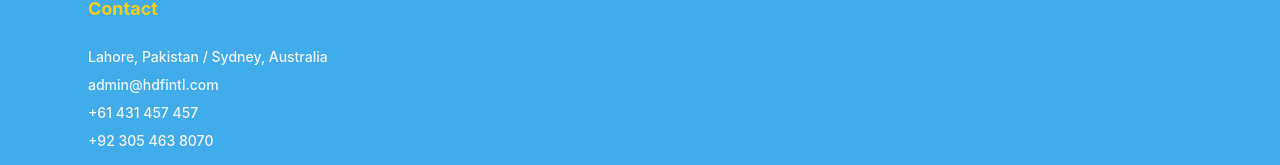
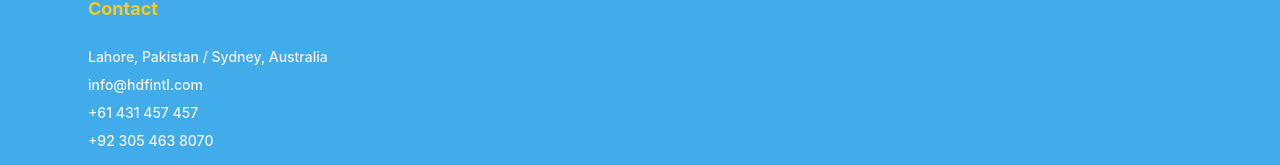
Before and after one commit to asadura/Humaira-BF, a React (Vite) app: page / in a window 1280 px wide. Shown: the part 4393-4558 px from the top of the page. Built offline with nearby package versions, Linux system fonts and the light colour scheme; no server answers.

Commit message:
Update Footer.jsx

```diff
--- a/src/components/Footer.jsx
+++ b/src/components/Footer.jsx
@@ -12,7 +12,7 @@ export default function Footer() {
           <h2 className="text-yellow-400 font-bold text-lg mb-4">Contact</h2>
           <ul className="space-y-2 text-gray-100 text-sm">
             <li>Lahore, Pakistan / Sydney, Australia</li>
-            <li>admin@hdfintl.com</li>
+            <li>info@hdfintl.com</li>
             <li>+61 431 457 457</li>
             <li>+92 305 463 8070</li>
 
```
